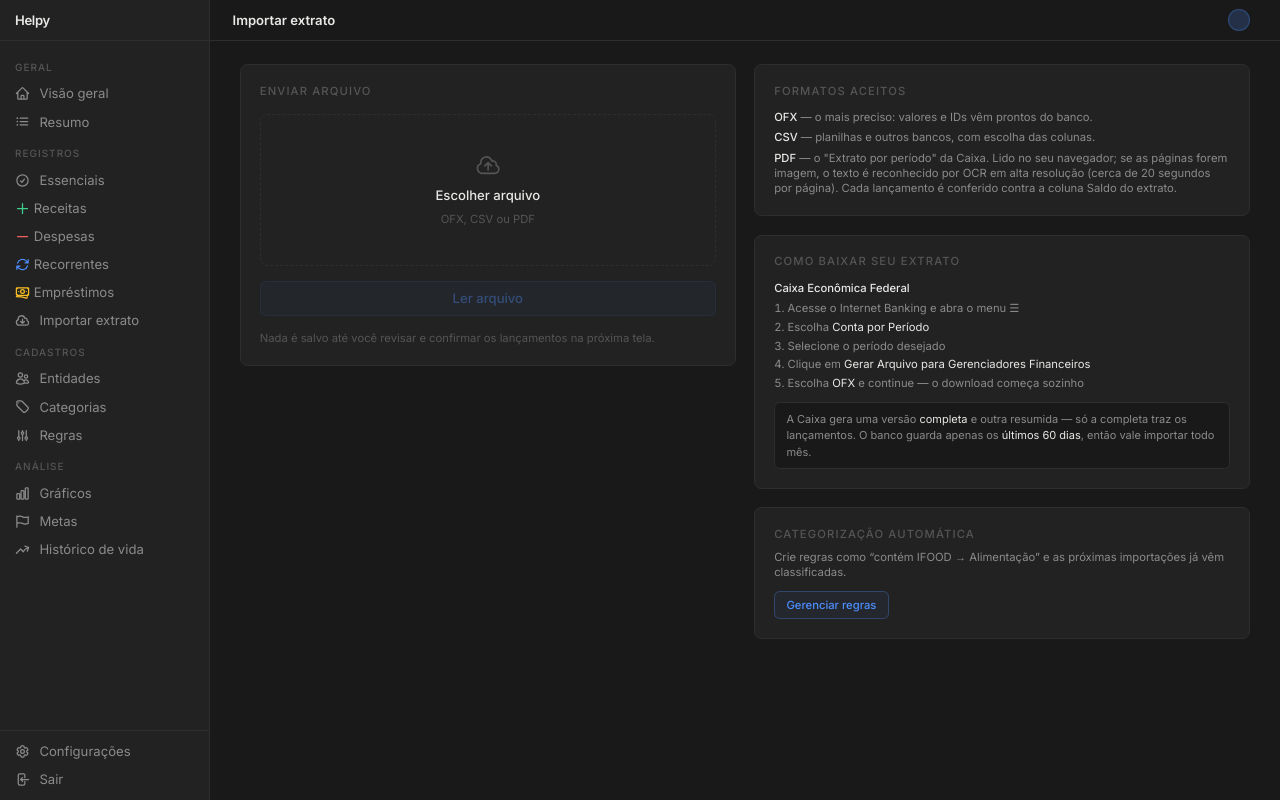
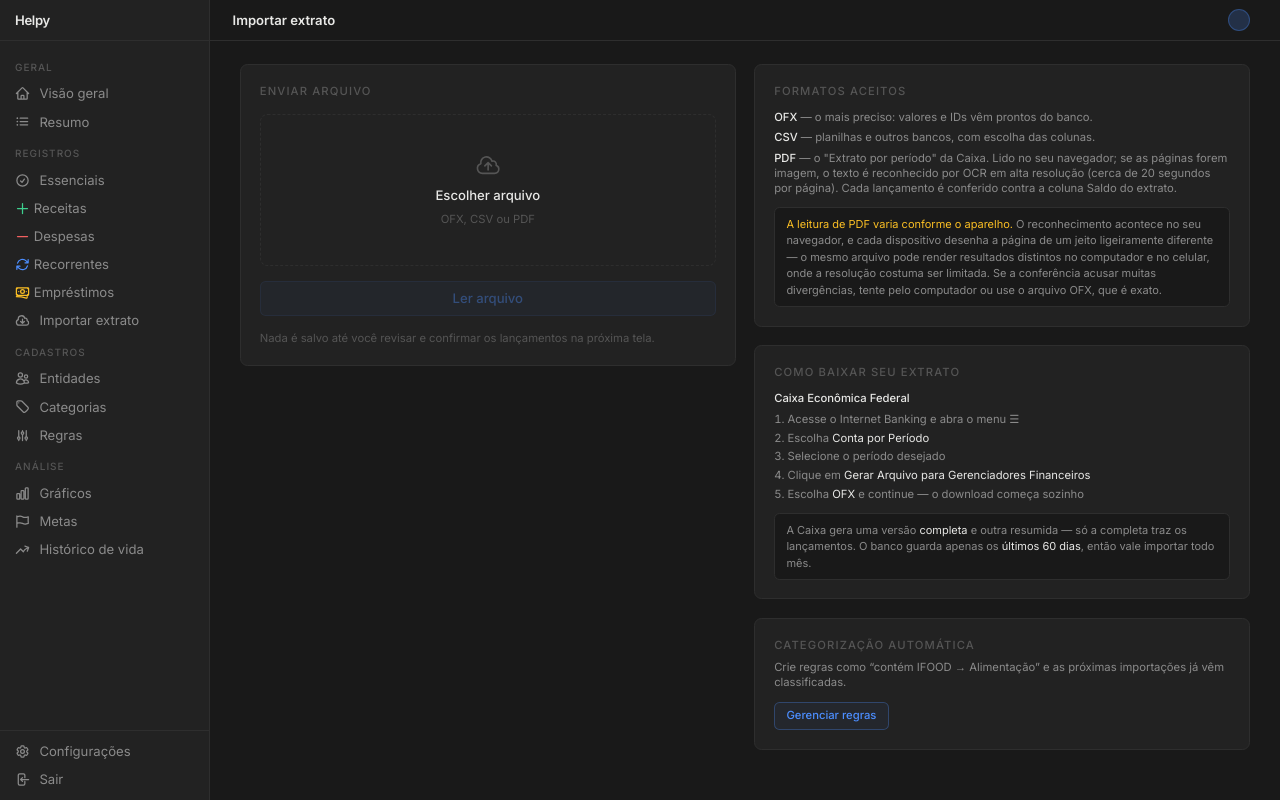
Before and after one commit to TheDorival/helpy, a Django app: template templates/financeiro/importar_extrato.html in a window 1280 px wide. Run offline with Django 5.2, Linux system fonts and the light colour scheme; the template is opened without the code that fills it, so the values that code supplies are empty; some libraries are stand-ins or nearby versions.

Commit message:
docs: avisa que a leitura de pdf varia conforme o dispositivo

```diff
--- a/templates/financeiro/importar_extrato.html
+++ b/templates/financeiro/importar_extrato.html
@@ -81,6 +81,16 @@
           <li><span class="text-tx font-medium">CSV</span> — planilhas e outros bancos, com escolha das colunas.</li>
           <li><span class="text-tx font-medium">PDF</span> — o "Extrato por período" da Caixa. Lido no seu navegador; se as páginas forem imagem, o texto é reconhecido por OCR em alta resolução (cerca de 20 segundos por página). Cada lançamento é conferido contra a coluna Saldo do extrato.</li>
         </ul>
+
+        <div class="mt-3 px-3 py-2 rounded-md bg-bg border border-line">
+          <p class="text-[11px] text-muted">
+            <span class="text-amber-400">A leitura de PDF varia conforme o aparelho.</span>
+            O reconhecimento acontece no seu navegador, e cada dispositivo desenha a página de um
+            jeito ligeiramente diferente — o mesmo arquivo pode render resultados distintos no
+            computador e no celular, onde a resolução costuma ser limitada. Se a conferência
+            acusar muitas divergências, tente pelo computador ou use o arquivo OFX, que é exato.
+          </p>
+        </div>
       </div>
 
       <div class="bg-surface border border-line rounded-lg p-5">
```
Also changed, not shown: templates/financeiro/revisar_extrato.html (+7 -0 lines).
